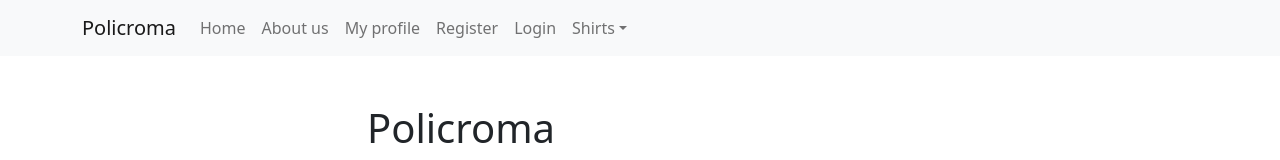
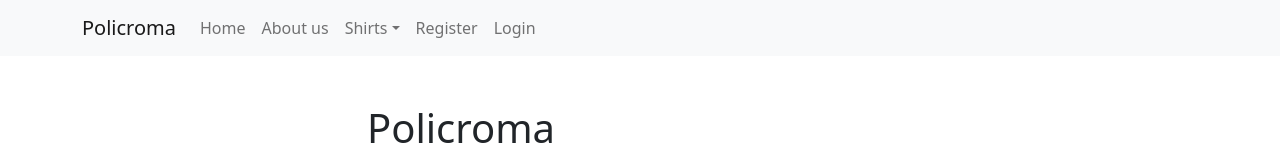
Before and after one commit to rafasanzvi/color-shirt-client, a React (Create React App) app: page / in a window 1280 px wide. Shown: the top 160 px of the page. Built offline with nearby package versions, Linux system fonts and the light colour scheme; no server answers.

Commit message:
conditional rendering navBar done

```diff
--- a/src/components/Navigation/Navigation.jsx
+++ b/src/components/Navigation/Navigation.jsx
@@ -1,9 +1,15 @@
 import { Nav, Navbar, Container, NavDropdown } from 'react-bootstrap'
 import { Link } from 'react-router-dom'
-/* import { AuthContext } from '../../contexts/auth.context'
-import { useContext } from 'react' */
+import { AuthContext } from '../../context/auth.context'
+import { useContext } from 'react'
 
 const Navigation = () => {
+
+    const { user, logoutUser } = useContext(AuthContext)
+
+    const logout = () => {
+        logoutUser()
+    }
 
     return (
         <Navbar bg="light" expand="md" className='mb-5' /* fixed="top"  */>
@@ -25,17 +31,17 @@ const Navigation = () => {
                             <Nav.Link as="span">About us</Nav.Link>
                         </Link>
 
-                        <Link to="/myProfile">
+                        {/* <Link to="/myProfile">
                             <Nav.Link as="span">My profile</Nav.Link>
-                        </Link>
+                        </Link> */}
 
-                        <Link to="/register">
+                        {/* <Link to="/register">
                             <Nav.Link as="span">Register</Nav.Link>
                         </Link>
 
                         <Link to="/login">
                             <Nav.Link as="span">Login</Nav.Link>
-                        </Link>
+                        </Link> */}
 
                         <NavDropdown title="Shirts" id="basic-nav-dropdown">
                             <Link to="/shirts">
@@ -45,6 +51,31 @@ const Navigation = () => {
                                 <Nav.Link as="span">New shirt</Nav.Link>
                             </Link>
                         </NavDropdown>
+
+
+                        {
+                            !user
+                                ?
+                                <>
+                                    <Link to="/register">
+                                        <Nav.Link as="span">Register</Nav.Link>
+                                    </Link>
+                                    <Link to="/login">
+                                        <Nav.Link as="span">Login</Nav.Link>
+                                    </Link>
+                                </>
+                                :
+                                <>
+                                    <Link to="/myProfile">
+                                        <Nav.Link as="span">My profile of {user.username}</Nav.Link>
+                                    </Link>
+                                    <Link to="/login">
+                                        <Nav.Link as="span" onClick={logout}>Close session</Nav.Link>
+                                    </Link>
+                                </>
+                        }
+
+
                     </Nav>
                 </Navbar.Collapse>
             </Container>
```
